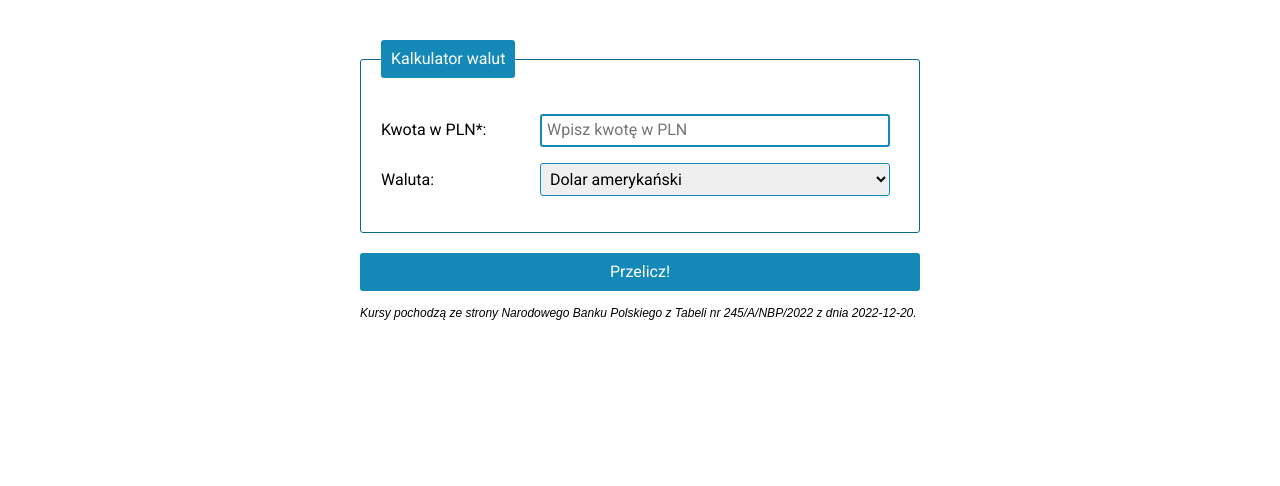
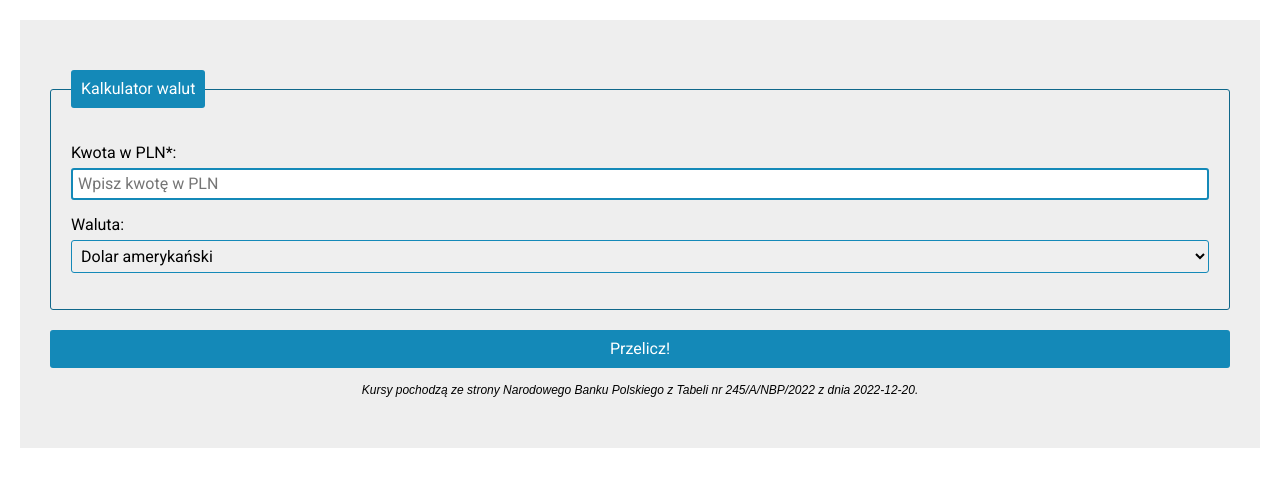
Before and after one commit to MichalSzustkiewicz/currency-converter, a plain HTML site: page index.html in a window 1280 px wide. Drawn offline with nearby package versions, Linux system fonts and the light colour scheme.

Commit message:
form width modified

```diff
--- a/css/container.css
+++ b/css/container.css
@@ -1,6 +1,7 @@
 .container {
-    max-width: 600px;
-    margin: auto;
-    padding: 20px;
     font-family: "Roboto", sans-serif;
+    flex-basis: 700px;
+    margin: 20px;
+    padding: 30px;
+    background-color: #eee;
 }
--- a/css/form.css
+++ b/css/form.css
@@ -1,5 +1,5 @@
 .form__labelText {
-    max-width: 150px;
+    flex-basis: 150px;
     width: 100%;
     display: inline-block;
     margin-right: 5px;
@@ -9,7 +9,7 @@
 .form__field {
     border: 1px solid hsl(197, 80%, 40%);
     padding: 5px;
-    max-width: 350px;
+    flex-basis: 450px;
     width: 100%;
     border-radius: 3px;
 }
@@ -20,7 +20,7 @@
 
 .form__button {
     width: 100%;
-    max-width: 600px;
+    flex-basis: 700px;
     border: none;
     padding: 10px;
     color: white;
@@ -42,7 +42,7 @@
     border-radius: 3px;
     margin: 20px 0;
     width: 100%;
-    max-width: 600px;
+    flex-basis: 700px;
 }
 
 .form__legend {
@@ -56,6 +56,7 @@
     font-family: "Arial", sans-serif;
     font-size: 12px;
     font-style: italic;
+    text-align: center;
 }
 
 .form__result {
```
